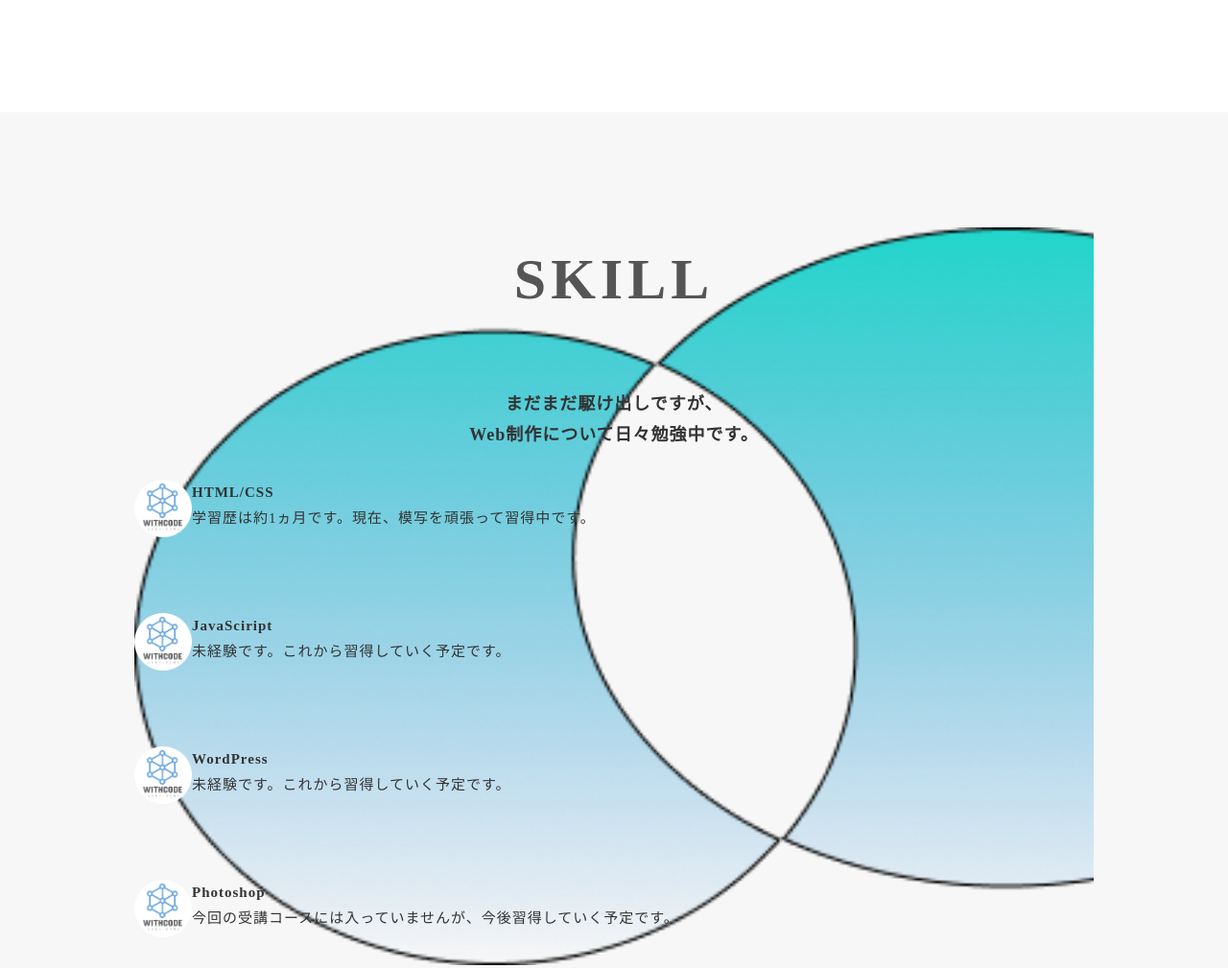
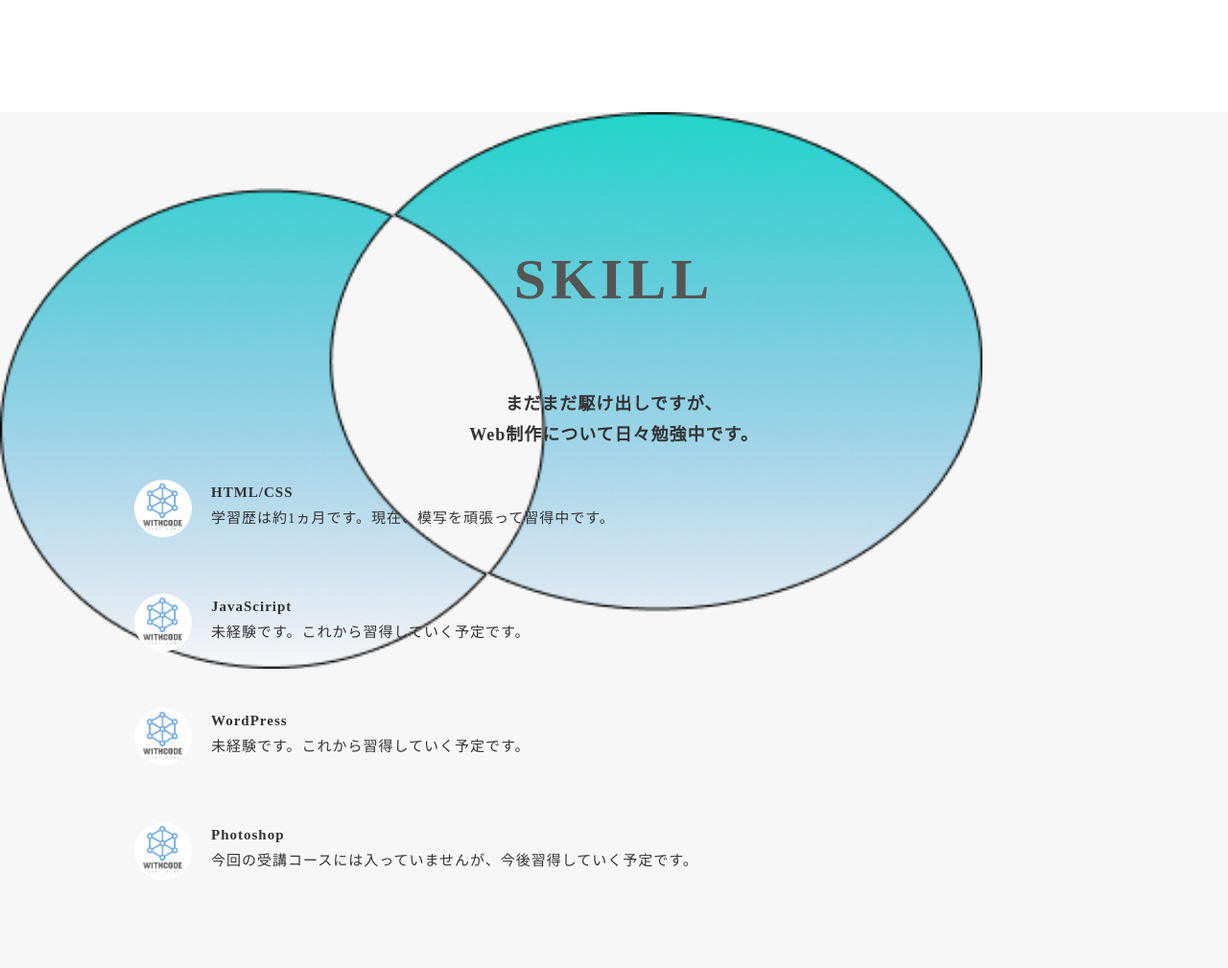
Before and after one commit to takahata0529/my_potfolio, a plain HTML site: page index.html in a window 1280 px wide. Shown: the part 1624-2633 px from the top of the page at 96% size. Drawn offline with Linux system fonts and the light colour scheme.

Commit message:
3commit修正

```diff
--- a/css/common.css
+++ b/css/common.css
@@ -34,6 +34,16 @@ box-shadow: 0 3px 3px 0 rgb(0 0 0 / 20%);
   padding: 0 24px;
 }
 
+.nav_link{
+  display: inline-block;
+  padding: 20px 0;
+  color: #333;
+}
+
+.nav_link:hover{
+  color: #75a9ff;
+}
+
 .top{
   display: flex;
   align-items: center;
@@ -67,8 +77,8 @@ box-shadow: 0 3px 3px 0 rgb(0 0 0 / 20%);
 }
 
 .inner {
-  max-width: 1000px;
-  margin: 0 auto;
+ width: 1000px;
+ margin: 0 auto;
   padding: 0 40px;
 }
 
@@ -107,9 +117,10 @@ box-shadow: 0 3px 3px 0 rgb(0 0 0 / 20%);
   box-shadow: 0 0 50px 0 #d9d9d9;
 }
 
-.skill_inner{
-  background-image:url(../img/Exclude.png);
-  background-size: cover;
+.skill{
+  background-image: url(../img/Exclude.png);
+  background-size: 80%;
+  background-repeat: no-repeat;
 }
 
 .skill_item {
@@ -117,7 +128,7 @@ box-shadow: 0 3px 3px 0 rgb(0 0 0 / 20%);
   margin-bottom: 50px;
 }
 .skill_img{
-  margin-bottom: 20px;
+  margin-right: 20px;
 }
 .skill_img img{
   width: 60px;
@@ -138,7 +149,8 @@ box-shadow: 0 3px 3px 0 rgb(0 0 0 / 20%);
 }
 
 .work_item a img{
-  width: 100%;
+  width: 60%;
+  margin-left: 200px;
 }
 
 .work_body p{
--- a/index.html
+++ b/index.html
@@ -49,11 +49,8 @@
       </div>
     </section>
 
-    <section class="slill section" id="skill">
+    <section class="skill section" id="skill">
       <div class="inner">
-
-      <div class="skill_inner">
-
         <h2 class="font1">SKILL</h2>
         <p class="font2">まだまだ駆け出しですが、<br>Web制作について日々勉強中です。</p>
         <div class="skill_list">
@@ -100,7 +97,8 @@
             </div>
           </div>
           </div>
-          </div>
+        </div>
+        </section>
 
 
           <section class="work section" id="work">
```
